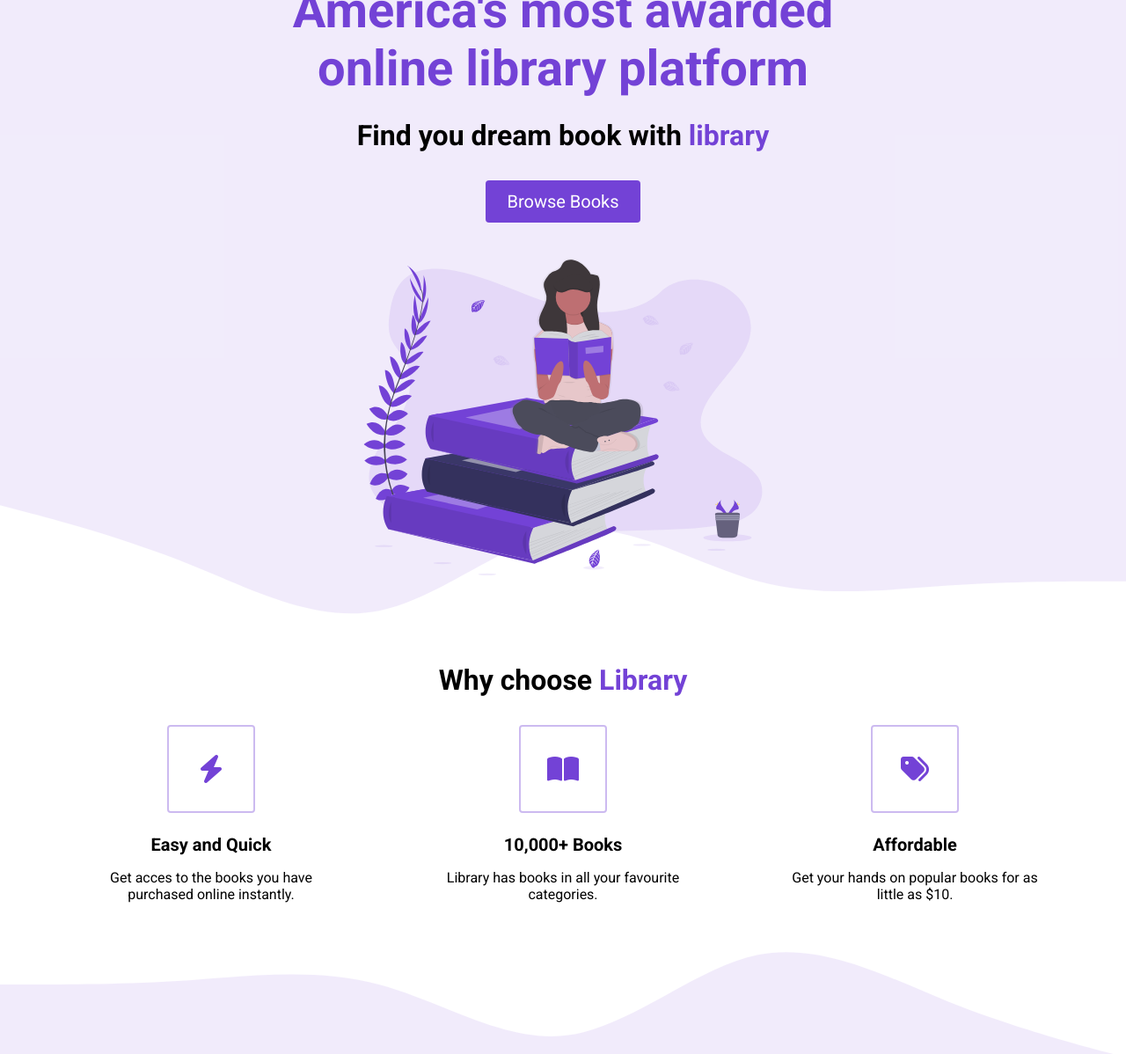
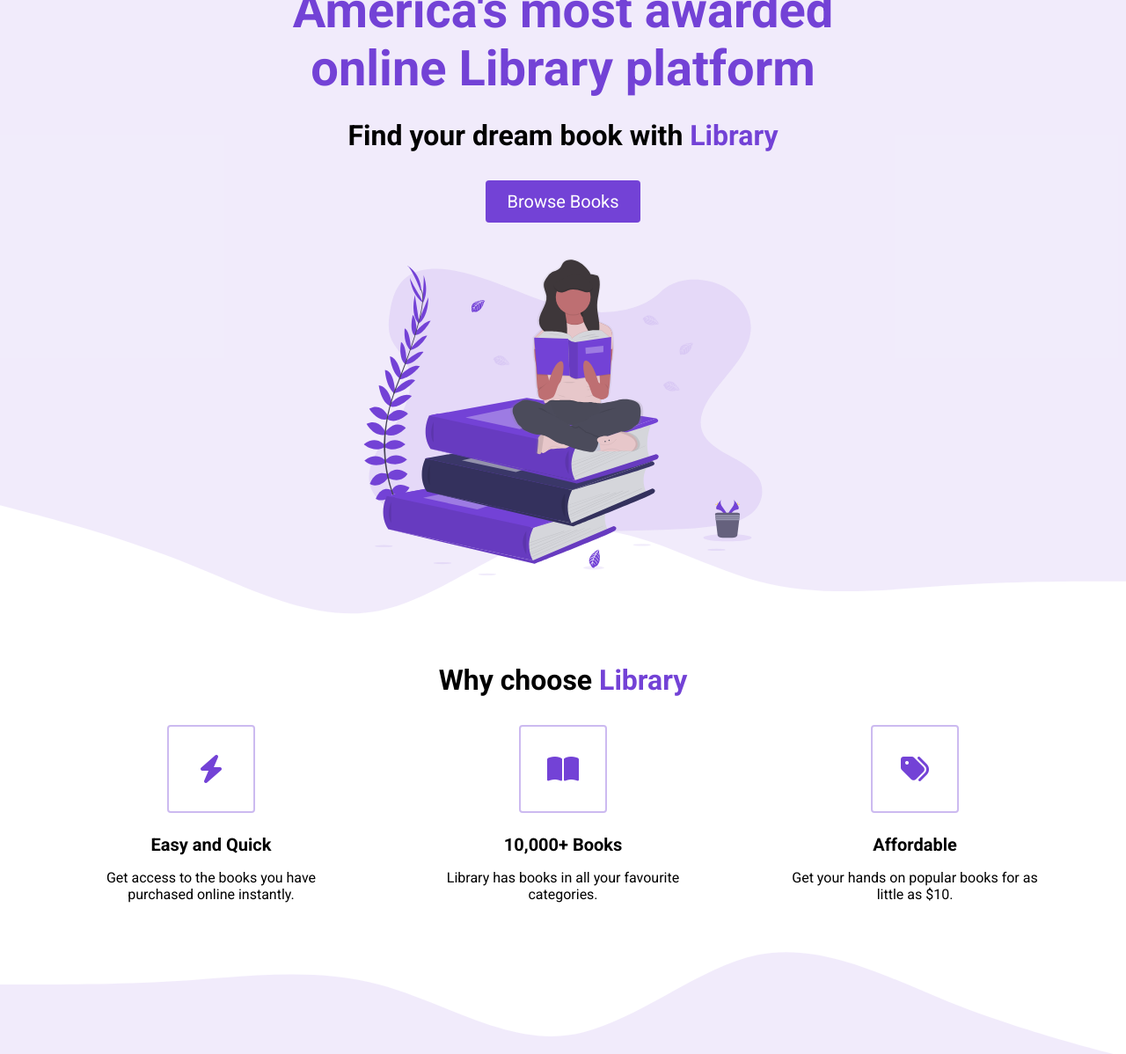
Before and after one commit to mrteeves/E-Commerce, a plain HTML site: page index.html in a window 1280 px wide. Shown: the part 102-1300 px from the top of the page at 88% size. Drawn offline with Linux system fonts and the light colour scheme.

Commit message:
E-Commerce

```diff
--- a/index.html
+++ b/index.html
@@ -42,9 +42,9 @@
       <header>
         <div class="header__container">
           <div class="header__description">
-            <h1>America's most awarded online library platform</h1>
+            <h1>America's most awarded online Library platform</h1>
             <h2>
-              Find you dream book with <span class="purple">library</span>
+              Find your dream book with <span class="purple">Library</span>
             </h2>
             <button class="btn">Browse Books</button>
           </div>
@@ -68,7 +68,7 @@
                 <h3 class="highlight__subtitle">Easy and Quick
                 </h3>
                 <p class="highlight__para">
-                  Get acces to the books you have purchased online instantly.
+                  Get access to the books you have purchased online instantly.
                 </p>
               </div>
               <div class="highlight">
```
